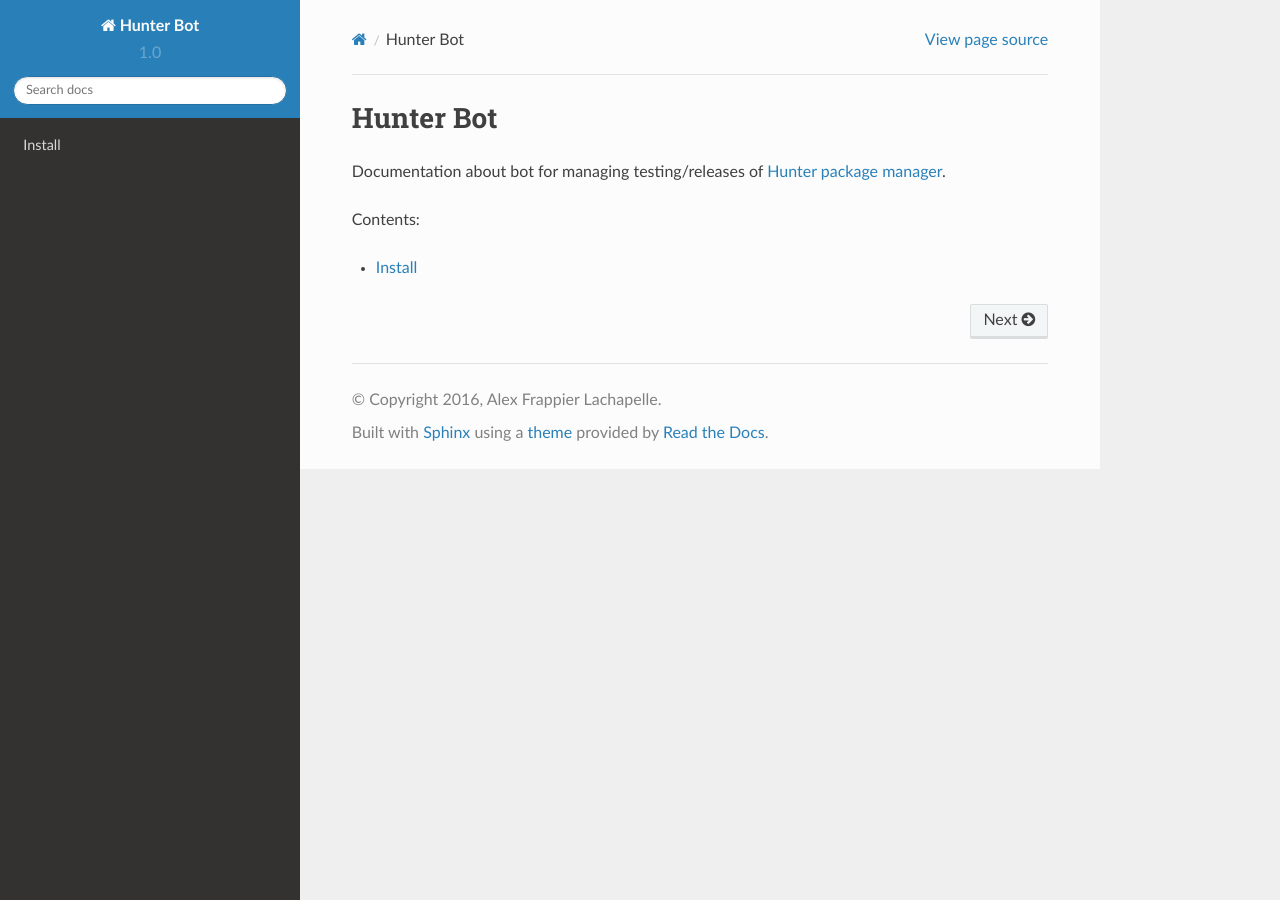
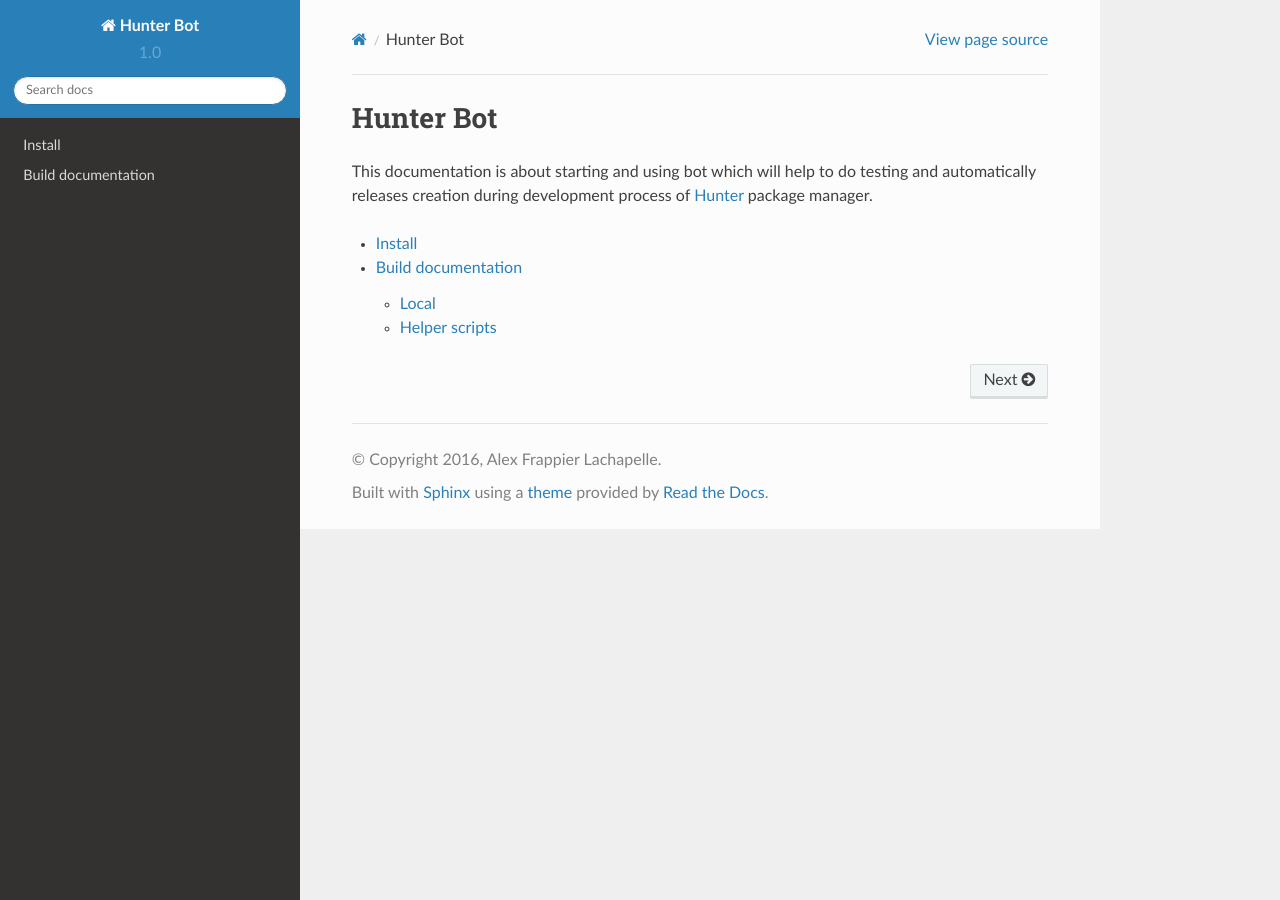
Before and after one commit to hunter-packages/hunter-bot, a Sphinx documentation site: the page built from docs/index.rst, in a window 1280 px wide. Built offline with Sphinx 7.4.7 and the Read the Docs theme 2.0.0, drawn with Linux system fonts in a browser that asks for light colours.

Commit message:
Update documentation

```diff
--- a/docs/index.rst
+++ b/docs/index.rst
@@ -1,12 +1,12 @@
 Hunter Bot
 ==========
 
-Documentation about bot for managing testing/releases of
-`Hunter package manager <https://docs.hunter.sh>`__.
-
-Contents:
+This documentation is about starting and using bot which will help to do
+testing and automatically releases creation during development process of
+`Hunter <https://docs.hunter.sh>`__ package manager.
 
 .. toctree::
    :maxdepth: 2
 
    /install
+   /build-docs
```
Also changed, not shown: docs/build-docs.rst (+4 -4 lines).
